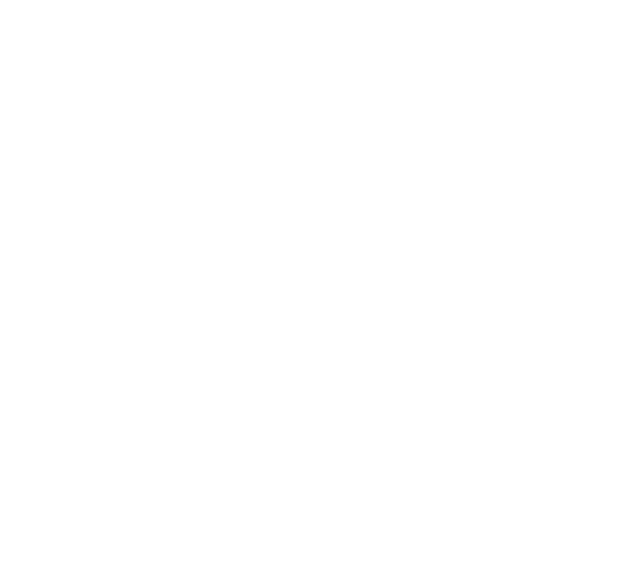
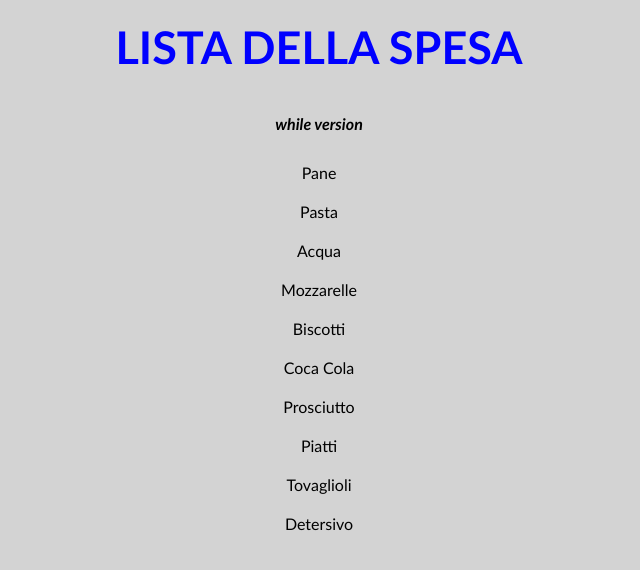
Before and after one commit to carmelopalumbo/js-lista-spesa, a plain HTML site: page while-version/index.html in a window 1280 px wide. Shown: the whole page, without its empty margins (321-961 px from the left). Drawn offline with Linux system fonts and the light colour scheme.

Commit message:
add-while-version

```diff
--- a/while-version/css/style.css
+++ b/while-version/css/style.css
@@ -8,4 +8,27 @@
 
 body{
     font-family: 'Trebuchet MS', 'Lucida Sans Unicode', 'Lucida Grande', 'Lucida Sans', Arial, sans-serif;
+    background-color: lightgray;
 }
+
+main h1{
+    text-align: center;
+    padding: 20px 0;
+    font-size: 45px;
+    color: blue;
+}
+
+main h4{
+    text-align: center;
+    font-style: italic;
+    padding: 20px 0;
+}
+
+main ul{
+    text-align: center;
+    list-style: square;
+}
+
+main ul li{
+    padding: 10px 0;
+}
--- a/while-version/index.html
+++ b/while-version/index.html
@@ -9,6 +9,12 @@
 </head>
 <body>
 
+    <main>
+        <h1>LISTA DELLA SPESA</h1>
+        <h4>while version</h4>
+        <ul id="lista"></ul>
+    </main>
+
 
     <script src="js/script.js"></script>
 </body>
--- a/while-version/js/script.js
+++ b/while-version/js/script.js
@@ -1 +1,22 @@
 // js
+
+const listaSpesa = [
+    'Pane',
+    'Pasta',
+    'Acqua',
+    'Mozzarelle',
+    'Biscotti',
+    'Coca Cola',
+    'Prosciutto',
+    'Piatti',
+    'Tovaglioli',
+    'Detersivo'
+];
+
+let outputList = document.getElementById('lista');
+let c = 0;
+
+while(c < listaSpesa.length){
+    outputList.innerHTML += `<li> ${listaSpesa[c]} </li>`;
+    c++;
+}
```
